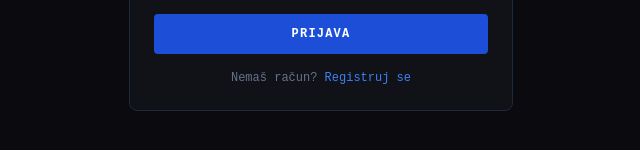
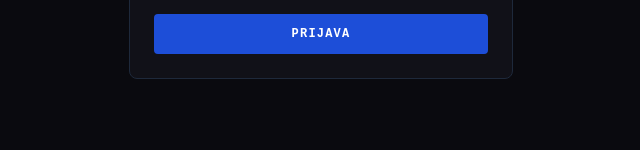
Before and after one commit to katnino/struja, a Next.js app: page /login in a window 1280 px wide. Shown: the part 344-494 px from the top of the page, without its empty margins (319-959 px from the left). Built offline with nearby package versions, Linux system fonts and the light colour scheme.

Commit message:
closed the door

```diff
--- a/src/app/login/page.tsx
+++ b/src/app/login/page.tsx
@@ -1,4 +1,3 @@
-import Link from "next/link";
 import { signInAction } from "@/app/actions/auth";
 
 export const metadata = { title: "Prijava – Struja" };
@@ -70,12 +69,6 @@ export default async function LoginPage({
           >
             Prijava
           </button>
-          <p className="text-xs text-center text-[var(--fg-dim)]">
-            Nemaš račun?{" "}
-            <Link href="/signup" className="text-[var(--accent-strong)] hover:underline">
-              Registruj se
-            </Link>
-          </p>
         </form>
       </div>
     </main>
```
